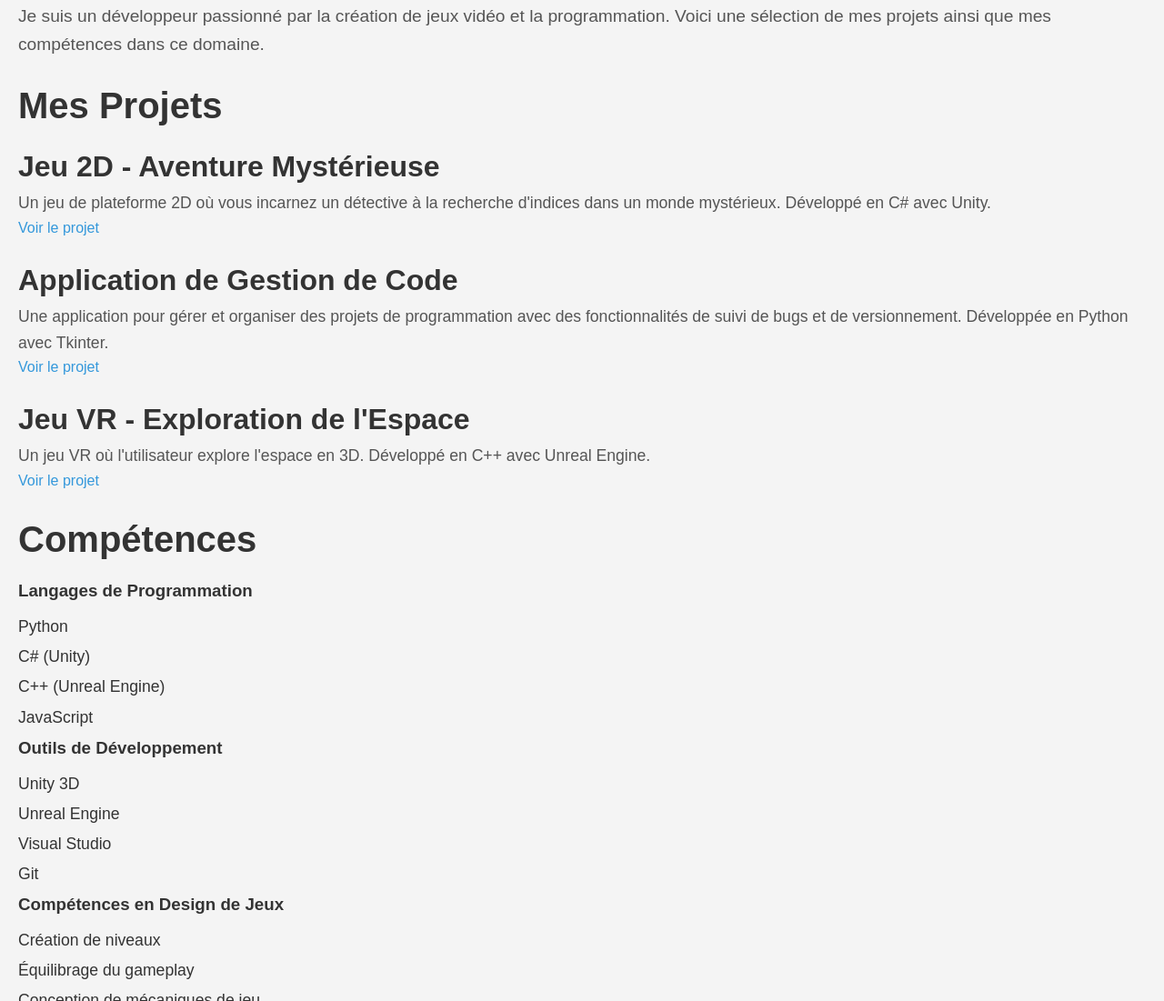
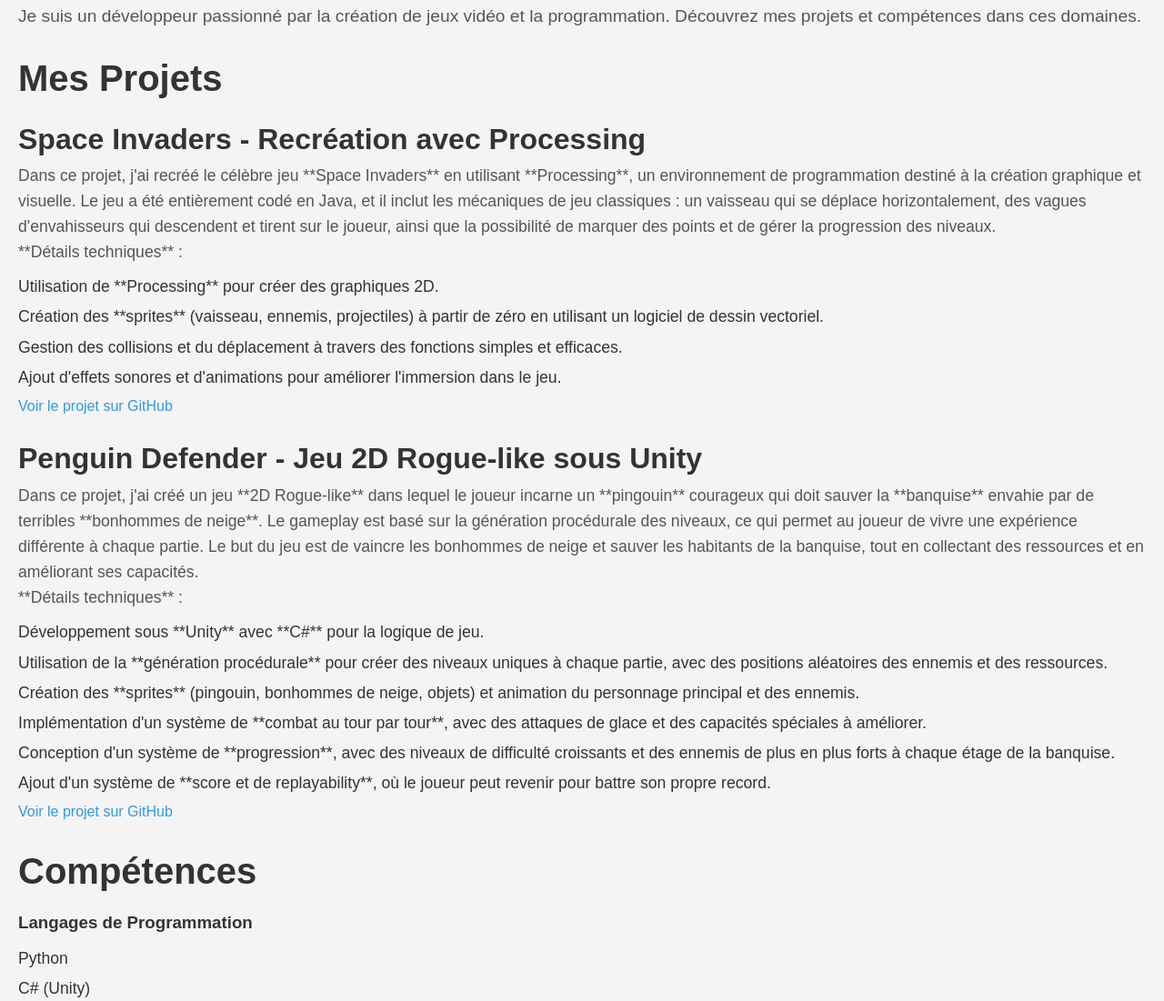
Before and after one commit to ChenMarcYong/PortFolio, a plain HTML site: page index.html in a window 1280 px wide. Shown: the part 304-1405 px from the top of the page at 91% size. Drawn offline with Linux system fonts and the light colour scheme.

Commit message:
first commit

```diff
--- a/index.html
+++ b/index.html
@@ -24,26 +24,42 @@
 
     <section id="accueil">
         <h2>Bienvenue sur mon Portfolio</h2>
-        <p>Je suis un développeur passionné par la création de jeux vidéo et la programmation. Voici une sélection de mes projets ainsi que mes compétences dans ce domaine.</p>
+        <p>Je suis un développeur passionné par la création de jeux vidéo et la programmation. Découvrez mes projets et compétences dans ces domaines.</p>
     </section>
 
     <section id="projets">
         <h2>Mes Projets</h2>
+
         <div class="projet">
-            <h3>Jeu 2D - Aventure Mystérieuse</h3>
-            <p>Un jeu de plateforme 2D où vous incarnez un détective à la recherche d'indices dans un monde mystérieux. Développé en C# avec Unity.</p>
-            <a href="#">Voir le projet</a>
+            <h3>Space Invaders - Recréation avec Processing</h3>
+            <p>Dans ce projet, j'ai recréé le célèbre jeu **Space Invaders** en utilisant **Processing**, un environnement de programmation destiné à la création graphique et visuelle. Le jeu a été entièrement codé en Java, et il inclut les mécaniques de jeu classiques : un vaisseau qui se déplace horizontalement, des vagues d'envahisseurs qui descendent et tirent sur le joueur, ainsi que la possibilité de marquer des points et de gérer la progression des niveaux.</p>
+            <p>**Détails techniques** :
+                <ul>
+                    <li>Utilisation de **Processing** pour créer des graphiques 2D.</li>
+                    <li>Création des **sprites** (vaisseau, ennemis, projectiles) à partir de zéro en utilisant un logiciel de dessin vectoriel.</li>
+                    <li>Gestion des collisions et du déplacement à travers des fonctions simples et efficaces.</li>
+                    <li>Ajout d'effets sonores et d'animations pour améliorer l'immersion dans le jeu.</li>
+                </ul>
+            </p>
+            <a href="#">Voir le projet sur GitHub</a>
         </div>
+
         <div class="projet">
-            <h3>Application de Gestion de Code</h3>
-            <p>Une application pour gérer et organiser des projets de programmation avec des fonctionnalités de suivi de bugs et de versionnement. Développée en Python avec Tkinter.</p>
-            <a href="#">Voir le projet</a>
+            <h3>Penguin Defender - Jeu 2D Rogue-like sous Unity</h3>
+            <p>Dans ce projet, j'ai créé un jeu **2D Rogue-like** dans lequel le joueur incarne un **pingouin** courageux qui doit sauver la **banquise** envahie par de terribles **bonhommes de neige**. Le gameplay est basé sur la génération procédurale des niveaux, ce qui permet au joueur de vivre une expérience différente à chaque partie. Le but du jeu est de vaincre les bonhommes de neige et sauver les habitants de la banquise, tout en collectant des ressources et en améliorant ses capacités.</p>
+            <p>**Détails techniques** :
+                <ul>
+                    <li>Développement sous **Unity** avec **C#** pour la logique de jeu.</li>
+                    <li>Utilisation de la **génération procédurale** pour créer des niveaux uniques à chaque partie, avec des positions aléatoires des ennemis et des ressources.</li>
+                    <li>Création des **sprites** (pingouin, bonhommes de neige, objets) et animation du personnage principal et des ennemis.</li>
+                    <li>Implémentation d'un système de **combat au tour par tour**, avec des attaques de glace et des capacités spéciales à améliorer.</li>
+                    <li>Conception d'un système de **progression**, avec des niveaux de difficulté croissants et des ennemis de plus en plus forts à chaque étage de la banquise.</li>
+                    <li>Ajout d'un système de **score et de replayability**, où le joueur peut revenir pour battre son propre record.</li>
+                </ul>
+            </p>
+            <a href="#">Voir le projet sur GitHub</a>
         </div>
-        <div class="projet">
-            <h3>Jeu VR - Exploration de l'Espace</h3>
-            <p>Un jeu VR où l'utilisateur explore l'espace en 3D. Développé en C++ avec Unreal Engine.</p>
-            <a href="#">Voir le projet</a>
-        </div>
+
     </section>
 
     <section id="competences">
```
